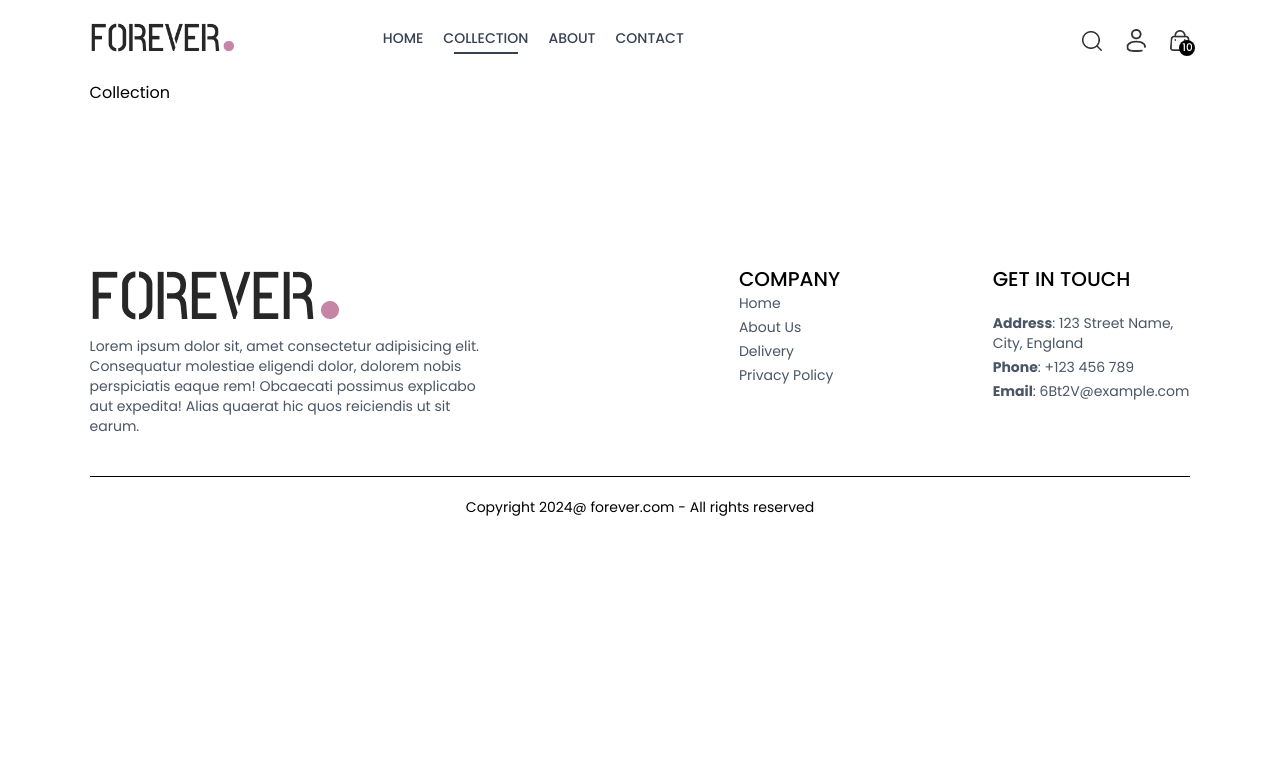
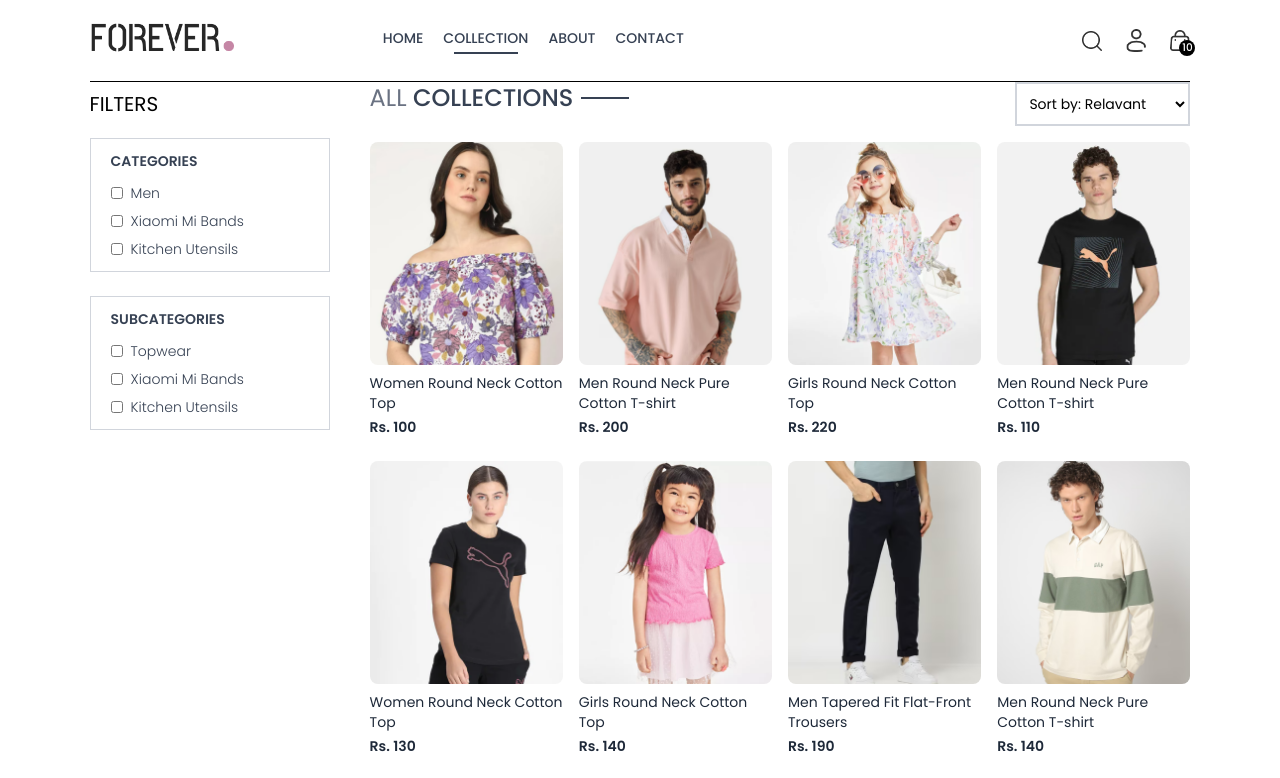
Before and after one commit to Hashan-Samarakkody/Cmax_Online_Store, a React (Vite) app: page /collection in a window 1280 px wide. Shown: the top 778 px of the page. Built offline with nearby package versions, Linux system fonts and the light colour scheme.

Commit message:
Colletion page partially completed

```diff
--- a/src/App.jsx
+++ b/src/App.jsx
@@ -11,6 +11,7 @@
 import Orders from './pages/Orders'
 import Navbar from './components/navbar'
 import Footer from './components/Footer'
+
 
 const App = () => {
   return (
--- a/src/components/Footer.jsx
+++ b/src/components/Footer.jsx
@@ -7,7 +7,7 @@
             <div className='flex flex-col sm:grid grid-cols-[3fr_1fr_1fr] gap-14 my-10 mt-40 text-sm'>
                 <div>
                     <img src={assets.logo} alt="" />
-                    <p className='w-full md:w-2/3 text-gray-600'>
+                    <p className='w-full md:w-2/3 text-gray-600 text-justify'>
                         Lorem ipsum dolor sit, amet consectetur adipisicing elit.
                         Consequatur molestiae eligendi dolor, dolorem nobis perspiciatis
                         eaque rem! Obcaecati possimus explicabo aut expedita! Alias quaerat
--- a/src/components/Navbar.jsx
+++ b/src/components/Navbar.jsx
@@ -7,8 +7,7 @@
 
 	return (
 		<div className='relative flex items-center justify-between py-5 font-medium'>
-
-			<Link to='/'><img className='w-36' src={assets.logo} alt="" /></Link>
+			<img className='w-36' src={assets.logo} alt="" />
 
 			{/* Desktop Navigation */}
 			<ul className='w-2/4 sm:flex gap-5 text-sm text-gray-700 hidden'>
@@ -74,21 +73,26 @@
 						<p>Back</p>
 					</div>
 
+					<hr className='w-full border-none h-[1px] bg-gray-300 mt-1' />
 					<NavLink onClick={() => setVisible(false)} className='py-2 pl-5 hover:bg-gray-50' to='/'>
 						HOME
 					</NavLink>
+					<hr className='w-full border-none h-[1px] bg-gray-300 mt-1' />
 
 					<NavLink onClick={() => setVisible(false)} className='py-2 pl-5 hover:bg-gray-50' to='/collection'>
 						COLLECTION
 					</NavLink>
+					<hr className='w-full border-none h-[1px] bg-gray-300 mt-1' />
 
 					<NavLink onClick={() => setVisible(false)} className='py-2 pl-5 hover:bg-gray-50' to='/about'>
 						ABOUT
 					</NavLink>
+					<hr className='w-full border-none h-[1px] bg-gray-300 mt-1' />
 
 					<NavLink onClick={() => setVisible(false)} className='py-2 pl-5 hover:bg-gray-50' to='/contact'>
 						CONTACT
 					</NavLink>
+					<hr className='w-full border-none h-[1px] bg-gray-300 mt-1' />
 
 				</div>
 			</div>
--- a/src/pages/Collection.jsx
+++ b/src/pages/Collection.jsx
@@ -1,9 +1,141 @@
-import React from 'react'
+import React, { useContext, useEffect, useState } from 'react'
+import { ShopContext } from '../context/ShopContext'
+import { assets } from '../assets/assets';
+import Title from '../components/Title';
+import ProductItem from '../components/ProductItem';
 
 const Collection = () => {
+  const { products } = useContext(ShopContext);
+  const [showFilter, setShowFilter] = useState(false);
+  const [filterProducts, setFilterProducts] = useState(products);
+  const [category, setCategory] = useState([]);
+  const [subCategory, setSubCategory] = useState([]);
+  const [sortType, setSortType] = useState('relavant');
+
+  const toggleCategory = (e) => {
+    const selectedCategory = e.target.value;
+
+    // If the same category is clicked again, reset to no selection
+    if (category.includes(selectedCategory)) {
+      setCategory([]);
+    } else {
+      setCategory([selectedCategory]); // Set the selected category
+    }
+  }
+
+  const toggleSubCategory = (e) => {
+    if (subCategory.includes(e.target.value)) {
+      setSubCategory(prev => prev.filter(item => item !== e.target.value));
+    } else {
+      setSubCategory(prev => [...prev, e.target.value]);
+    }
+  }
+
+  const sortProducts = () => {
+    let fpCopy = filterProducts.slice();
+
+    switch (sortType) {
+      case 'low-high':
+        setFilterProducts(fpCopy.sort((a, b) => a.price - b.price));
+        break;
+      case 'high-low':
+        setFilterProducts(fpCopy.sort((a, b) => b.price - a.price));
+        break;
+      default:
+        applyFilters();
+        break;
+    }
+  }
+
+  const applyFilters = () => {
+    let productCopy = products.slice();
+
+    // Filter by Category
+    if (category.length > 0) {
+      productCopy = productCopy.filter(item => category.includes(item.category));
+    }
+
+    // Filter by Subcategory
+    if (subCategory.length > 0) {
+      productCopy = productCopy.filter(item => subCategory.includes(item.subCategory));
+    }
+
+    setFilterProducts(productCopy);
+  }
+
+  useEffect(() => {
+    applyFilters();
+  }, [category, subCategory]);
+
+  useEffect(() => {
+    sortProducts();
+  }, [sortType]);
+
+
+
   return (
-    <div>Collection</div>
-  )
+    <div className='flex flex-col sm:flex-row gap-1 sm:gap-10 border-t'>
+      {/* Filter Section */}
+      <div className='min-w-60'>
+        <p onClick={() => setShowFilter(!showFilter)} className='my-2 text-xl flex items-center cursor-pointer gap-2'>FILTERS
+          <img className={`h-3 sm:hidden ${showFilter ? 'rotate-90' : ''}`} src={assets.dropdown_icon} alt="" />
+        </p>
+
+        {/* Category Filter */}
+        <div className={`border rounded-2fxl border-gray-300 pl-5 my-5 py-3 ${showFilter ? 'block' : 'hidden'} sm:block`}>
+          <p className='text-gray-700 cursor-pointer mb-3 text-sm font-semibold'>CATEGORIES</p>
+          <div className='flex flex-col gap-2 text-sm font-light text-gray-700'>
+            <p className='flex gap-2'>
+              <input className='w-3' type='checkbox' value={'Men'} checked={category.includes('Men')} onChange={toggleCategory} /> Men
+            </p>
+            <p className='flex gap-2'>
+              <input className='w-3' type='checkbox' value={'Xiaomi Mi Bands'} checked={category.includes('Xiaomi Mi Bands')} onChange={toggleCategory} /> Xiaomi Mi Bands
+            </p>
+            <p className='flex gap-2'>
+              <input className='w-3' type='checkbox' value={'Kitchen Utensils'} checked={category.includes('Kitchen Utensils')} onChange={toggleCategory} /> Kitchen Utensils
+            </p>
+          </div>
+        </div>
+
+        {/* Subcategory Filter */}
+        <div className={`border rounded-2fxl border-gray-300 pl-5 py-3 mt-6 ${showFilter ? 'block' : 'hidden'} sm:block`}>
+          <p className='text-gray-700 cursor-pointer mb-3 text-sm font-semibold'>SUBCATEGORIES</p>
+          <div className='flex flex-col gap-2 text-sm font-light text-gray-700'>
+            <p className='flex gap-2'>
+              <input className='w-3' type='checkbox' value={'Topwear'} onChange={toggleSubCategory} /> Topwear
+            </p>
+            <p className='flex gap-2'>
+              <input className='w-3' type='checkbox' value={'Xiaomi Mi Bands'} onChange={toggleSubCategory} /> Xiaomi Mi Bands
+            </p>
+            <p className='flex gap-2'>
+              <input className='w-3' type='checkbox' value={'Kitchen Utensils'} onChange={toggleSubCategory} /> Kitchen Utensils
+            </p>
+          </div>
+        </div>
+      </div>
+
+      {/* Right Side */}
+      <div className='flex-1'>
+        <div className='flex justify-between text-base sm:text-2xl mb-4'>
+          <Title text1={'ALL'} text2={'COLLECTIONS'} />
+
+          {/* Product Sort */}
+          <select onChange={(e) => setSortType(e.target.value)} className='border-2 border-gray-300 text-sm px-2'>
+            <option value="relavant">Sort by: Relavant</option>
+            <option value="low-high">Sort by: Low to High</option>
+            <option value="high-low">Sort by: High to Low</option>
+          </select>
+        </div>
+
+        {/* Get the Products */}
+        <div className='grid grid-cols-2 md:grid-cols-3 lg:grid-cols-4 gap-4 gap-y-6'>
+          {filterProducts.map((item, index) => (
+            <ProductItem key={index} id={item._id} image={item.image} name={item.name} price={item.price} />
+          ))}
+        </div>
+      </div>
+    </div>
+  );
 }
 
-export default Collection
+export default Collection;
```
